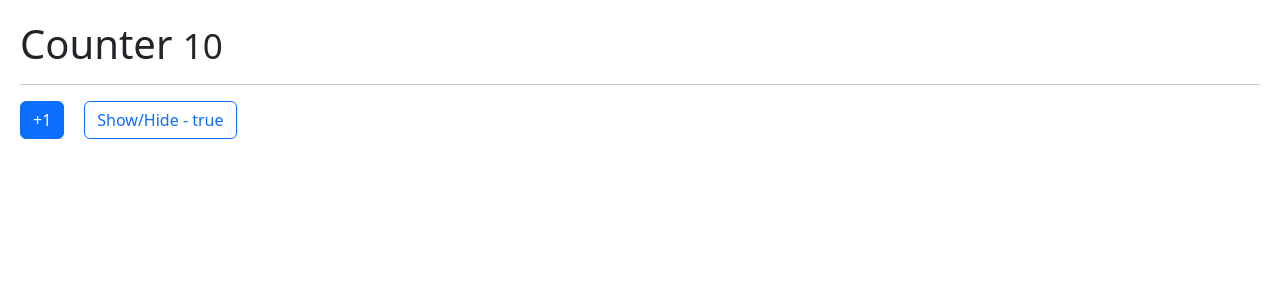
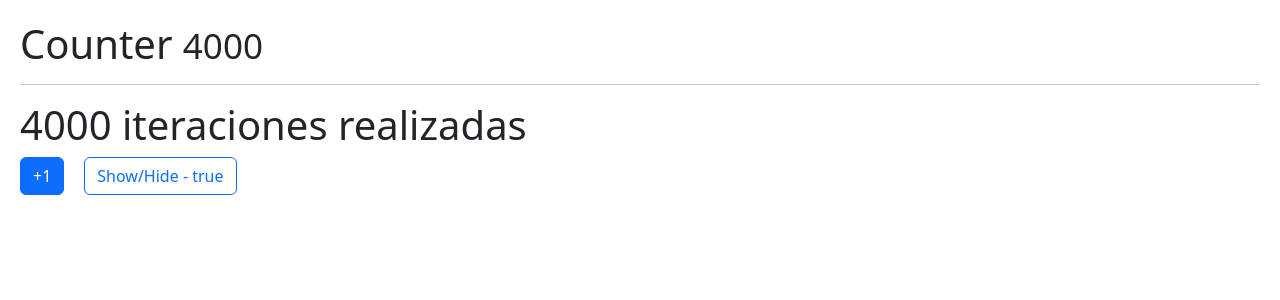
Before and after one commit to guseppe/05-hook-app, a React (Vite) app: page / in a window 1280 px wide. Shown: the top 300 px of the page. Built offline with nearby package versions, Linux system fonts and the light colour scheme.

Commit message:
useMemo hook

```diff
--- /dev/null
+++ b/src/06-Memo/MemorizeHook.jsx
@@ -0,0 +1,32 @@
+import { useMemo, useState } from "react";
+import { useCounter } from "../hooks/useCounter";
+
+const HeavyStuff = (iterationNumber) => {
+    for(let i = 0; i < iterationNumber; i++){
+        console.log('Ahi vamos');
+    }
+    return `${iterationNumber} iteraciones realizadas`;
+}
+/**
+ * Example component that demonstrates the use of the useMemo hook.
+ * The component displays a counter and a button to increment it.
+ * Additionally, it displays a button to show or hide the counter.
+ * The counter is only re-rendered when the show flag changes.
+ */
+export const MemorizeHook = () => {
+    const {counter, increment} = useCounter(4000);
+    const [show, setShow] = useState(true);
+
+const memorizedValue = useMemo(() => HeavyStuff(counter), [counter]);
+  return (
+      <>
+          <h1>Counter <small>{counter}</small></h1>
+          <hr/>
+          <h1>{memorizedValue}</h1>
+          <button className="btn btn-primary" onClick={() => increment()}>
+              +1
+          </button>
+          <button onClick={() => setShow(!show)} className="btn btn-outline-primary">Show/Hide - {JSON.stringify(show)}</button>
+      </>
+  )
+}
--- a/src/main.jsx
+++ b/src/main.jsx
@@ -9,10 +9,11 @@ import './index.css'
 // import { MultipleCustomHooks } from './03-examples/MultipleCustomHooks.jsx'
 // import { FocusScreen } from './04-useRef/FocusScreen.jsx'
 // import { Layout } from './05-useLayoutEffect/Layout.jsx'
-import { Memorize } from './06-Memo/Memorize.jsx'
+//import { Memorize } from './06-Memo/Memorize.jsx'
+import { MemorizeHook } from './06-Memo/MemorizeHook'
 
 createRoot(document.getElementById('root')).render(
   <StrictMode>
-    <Memorize/>
+    <MemorizeHook/>
   </StrictMode>,
 )
```
